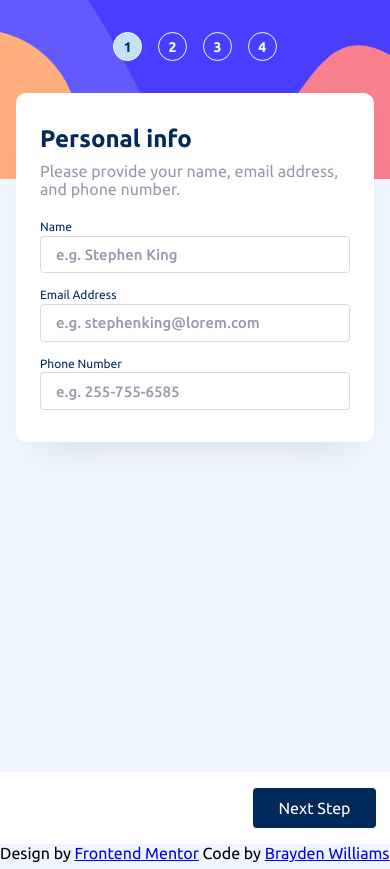
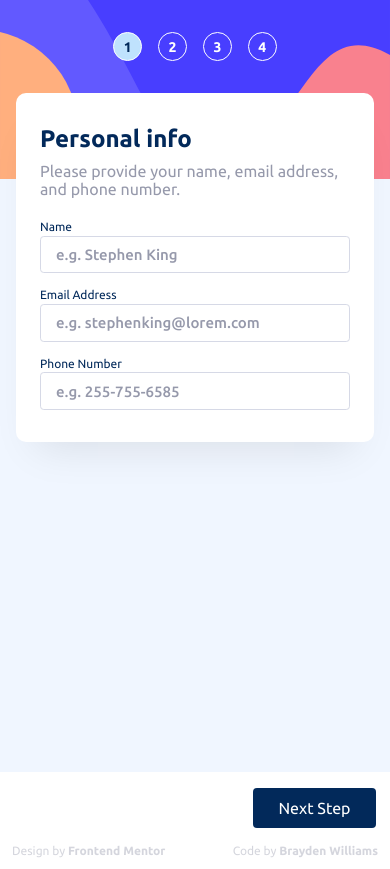
Before and after one commit to redstar504/multi-step-form-react, a React (Vite) app: page /#/ in a window 390 px wide. Built offline with nearby package versions, Linux system fonts and the light colour scheme.

Commit message:
Add responsive attribution styles

```diff
--- a/src/styles/screen.css
+++ b/src/styles/screen.css
@@ -78,6 +78,27 @@ main {
     min-height: 100%;
     min-width: 21.4375em;
     row-gap: 1em;
+}
+
+#attribution {
+    background: var(--white);
+    color: var(--cool-gray);
+    font-size: 0.75em;
+    text-align: center;
+    display: flex;
+    justify-content: space-between;
+    padding: 1em;
+    margin: -1em 0 0;
+}
+
+#attribution span {
+    opacity: 0.4;
+}
+
+#attribution a {
+    color: var(--cool-gray);
+    text-decoration: none;
+    font-weight: 700;
 }
 
 #nav {
@@ -289,16 +310,15 @@ main > footer #nextStep:disabled {
     }
 
     #attribution {
-        overflow: hidden;
+        column-gap: 1em;
         align-self: flex-end;
+        background: initial;
         color: var(--cool-gray);
         height: 3rem;
         line-height: 3em;
-        display: flex;
-        column-gap: 1em;
-        opacity: 0.4;
         font-size: 0.875em;
-        padding-right: 1em;
+        padding: 0 1em 0 0;
+        margin: 0;
     }
 
     #attribution a {
```
